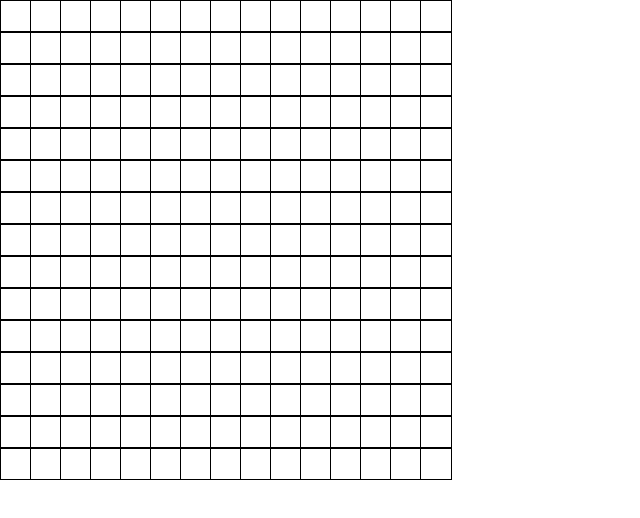
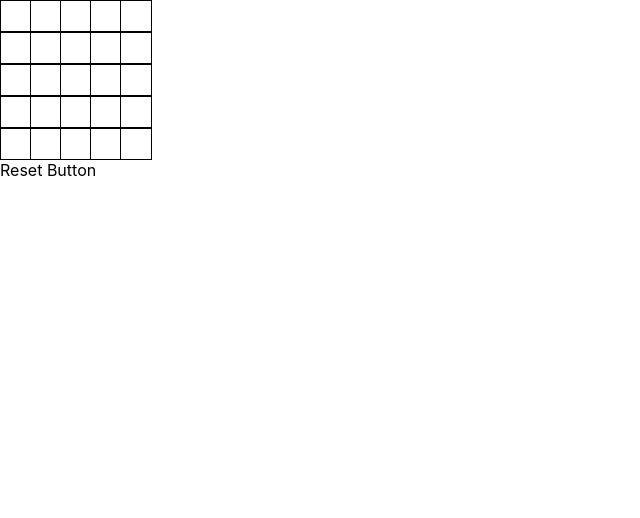
Before and after one commit to tsbajwa/cell-simulator, a React (Create React App) app: page / in a window 1280 px wide. Shown: the top 518 px of the page, without its empty margins (0-640 px from the left). Built offline with nearby package versions, Linux system fonts and the light colour scheme.

Commit message:
feat: Created reset button logic

```diff
--- a/src/App.tsx
+++ b/src/App.tsx
@@ -9,9 +9,9 @@ import React, { useState } from "react";
 
 /**
   *
-  * At initial state, User should see an empty board.
-  User can make Cells "alive".
-  User can make Cells "dead".
+  * At initial state, User should see an empty board. DONE
+  User can make Cells "alive". DONE
+  User can make Cells "dead". DONE
   User can trigger "next generation".
   User can trigger a "reset" to the initial state.
   */
@@ -35,21 +35,26 @@ const createInitialGrid = (numRows: number, numCols: number) => {
 type TGrid = boolean[][];
 
 function App() {
-  const numCols = 15;
-  const numRows = 15;
+  const numCols = 5;
+  const numRows = 5;
   const cellLength = 30;
   const [grid, setGrid] = useState<TGrid>(() =>
     createInitialGrid(numRows, numCols)
   );
 
-  const toggleGridState = (x: number, y: number) => {
+  const toggleCellState = (x: number, y: number) => {
     const newGrid = [...grid];
     newGrid[x][y] = !newGrid[x][y];
 
     setGrid(newGrid);
   };
 
+  const resetGrid = () => {
+    setGrid(createInitialGrid(numRows, numCols));
+  };
+
   return (
+    <>
       <div
         style={{
           display: "grid",
@@ -61,7 +66,7 @@ function App() {
             <div
               key={`${x}${y}`}
               onClick={() => {
-              toggleGridState(x, y);
+                toggleCellState(x, y);
               }}
               style={{
                 width: cellLength,
@@ -73,6 +78,8 @@ function App() {
           ))
         )}
       </div>
+      <span onClick={resetGrid}>Reset Button</span>
+    </>
   );
 }
 
```
Lines whose indentation alone changed are shown as unchanged.
